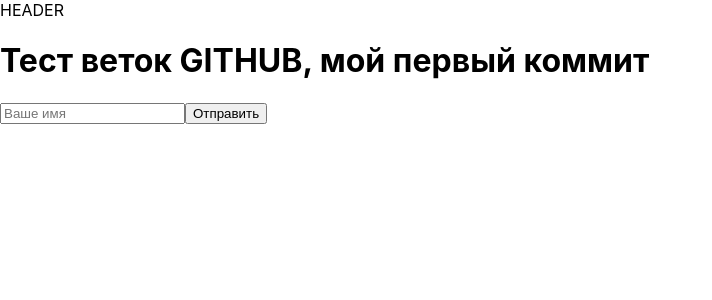
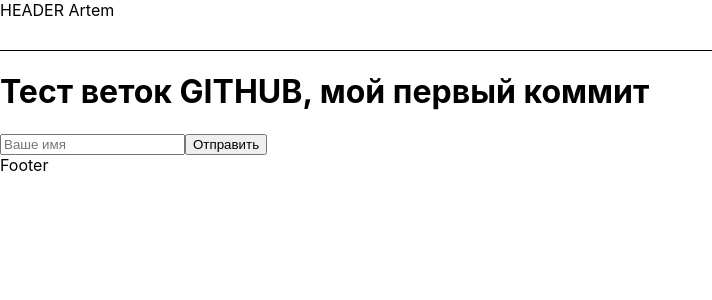
Before and after one commit to Oscarquell/jst07-test2, a React (Create React App) app: page / in a window 1280 px wide. Shown: the top 300 px of the page, without its empty margins (0-712 px from the left). Built offline with nearby package versions, Linux system fonts and the light colour scheme.

Commit message:
изменил хедер

```diff
--- a/src/App.css
+++ b/src/App.css
@@ -36,3 +36,11 @@
     transform: rotate(360deg);
   }
 }
+
+.Footer{
+  width: 100%;
+  height: 40vmin;
+  border: 1px solid orangered;
+  text-align: center;
+  align-items: center;
+}
--- a/src/App.js
+++ b/src/App.js
@@ -1,6 +1,7 @@
 import React, {useState} from 'react';
 import axios from "axios";
 import Header from "./components/header/header";
+import Footer from "./components/Footer/Footer";
 
 const App = () => {
 
@@ -19,7 +20,7 @@ const App = () => {
             <h1>Тест веток GITHUB, мой первый коммит</h1>
             <input type="text" placeholder='Ваше имя' onChange={ (event) => setName({message: event.target.value}) }/>
             <input type="button" value='Отправить' onClick={sendMessage}/>
-
+            <Footer />
         </div>
     );
 };
--- /dev/null
+++ b/src/components/Footer/Footer.jsx
@@ -0,0 +1,11 @@
+import React from 'react';
+
+const Footer = () => {
+    return (
+        <div className={'Footer'}>
+            Footer
+        </div>
+    );
+};
+
+export default Footer;
--- /dev/null
+++ b/src/components/header/Header.css
@@ -0,0 +1,5 @@
+header{
+    width:100%;
+    height:50px;
+    border-bottom: 1px solid black;
+}
--- a/src/components/header/header.jsx
+++ b/src/components/header/header.jsx
@@ -1,10 +1,11 @@
 import React from 'react';
+import './Header.css'
 
 const Header = () => {
     return (
-        <div>
-            HEADER
-        </div>
+        <header>
+            HEADER Artem
+        </header>
     );
 };
 
```
